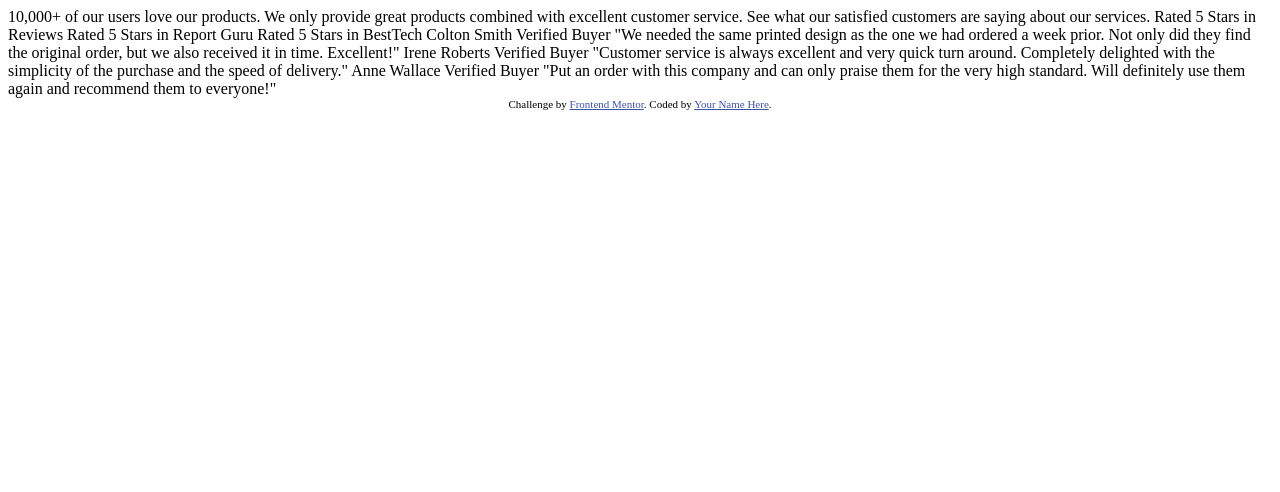
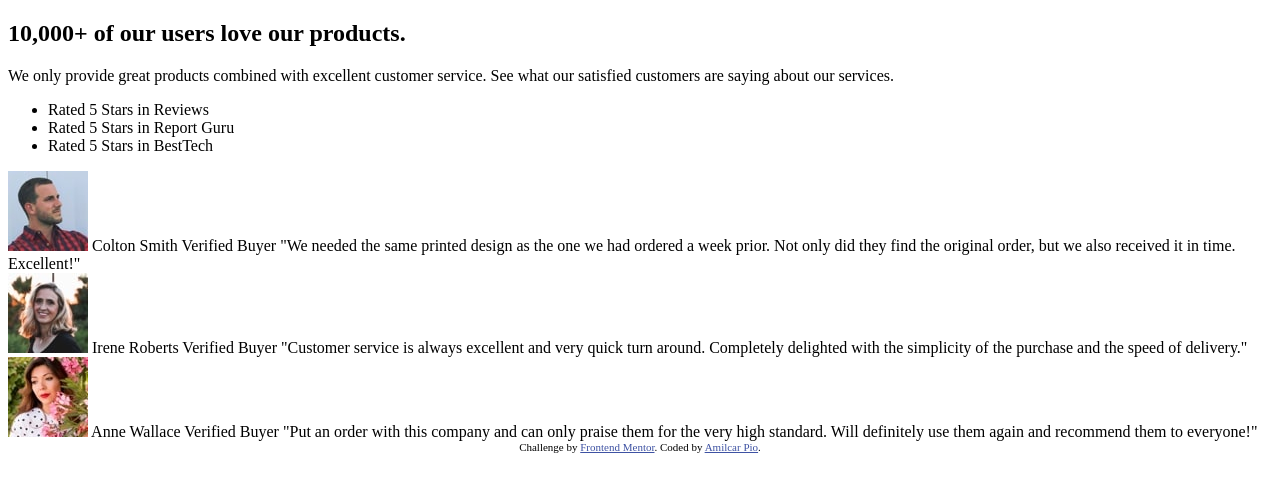
Before and after one commit to Amilcarpio/social-proof-section, a plain HTML site: page index.html in a window 1280 px wide. Drawn offline with Linux system fonts and the light colour scheme.

Commit message:
Content updated

```diff
--- a/index.html
+++ b/index.html
@@ -4,7 +4,6 @@
     <meta charset="UTF-8" />
     <meta name="viewport" content="width=device-width, initial-scale=1.0" />
     <link rel="stylesheet" href="style.css">
-    <!-- displays site properly based on user's device -->
 
     <link
       rel="icon"
@@ -15,48 +14,58 @@
 
     <title>Frontend Mentor | Social proof section</title>
 
-    <!-- Feel free to remove these styles or customise in your own stylesheet 👍 -->
-    <style>
-      .attribution {
-        font-size: 11px;
-        text-align: center;
-      }
-      .attribution a {
-        color: hsl(228, 45%, 44%);
-      }
-    </style>
+
   </head>
   <body>
-    10,000+ of our users love our products.
+    <div>
+      <section>
+        <h1>10,000+ of our users love our products.</h1>
 
-    We only provide great products combined with excellent customer service.
-    See what our satisfied customers are saying about our services.
+        <p>We only provide great products combined with excellent customer service.
+        See what our satisfied customers are saying about our services.</p>
+    </section>
 
-    Rated 5 Stars in Reviews
-    Rated 5 Stars in Report Guru
-    Rated 5 Stars in BestTech
+     <section>
+        <ul>
+          <li>Rated 5 Stars in Reviews</li>
+          <li>Rated 5 Stars in Report Guru</li>
+          <li>Rated 5 Stars in BestTech</li>
+        </ul>
+     </section>
+    </div>
 
+    <div>
+      <section>
+        <img src="images/image-colton.jpg" alt="Colton Smith">
         Colton Smith
         Verified Buyer
         "We needed the same printed design as the one we had ordered a week prior.
         Not only did they find the original order, but we also received it in time.
         Excellent!"
+      </section>
 
+      <section>
+        <img src="images/image-irene.jpg" alt="Irene Roberts">
         Irene Roberts
         Verified Buyer
         "Customer service is always excellent and very quick turn around. Completely
         delighted with the simplicity of the purchase and the speed of delivery."
+      </section>
 
+      <section>
+        <img src="images/image-anne.jpg" alt="Anne Walace">
         Anne Wallace
         Verified Buyer
         "Put an order with this company and can only praise them for the very high
         standard. Will definitely use them again and recommend them to everyone!"
-
+      </section>
+<footer>
     <div class="attribution">
       Challenge by
       <a href="https://www.frontendmentor.io?ref=challenge" target="_blank"
         >Frontend Mentor</a
-      >. Coded by <a href="#">Your Name Here</a>.
+      >. Coded by <a href="https://github.com/Amilcarpio">Amilcar Pio</a>.
     </div>
   </body>
 </html>
+</footer>
--- a/style.css
+++ b/style.css
@@ -0,0 +1,7 @@
+.attribution {
+  font-size: 11px;
+  text-align: center;
+}
+.attribution a {
+  color: hsl(228, 45%, 44%);
+}
```
Lines whose indentation alone changed are shown as unchanged.
